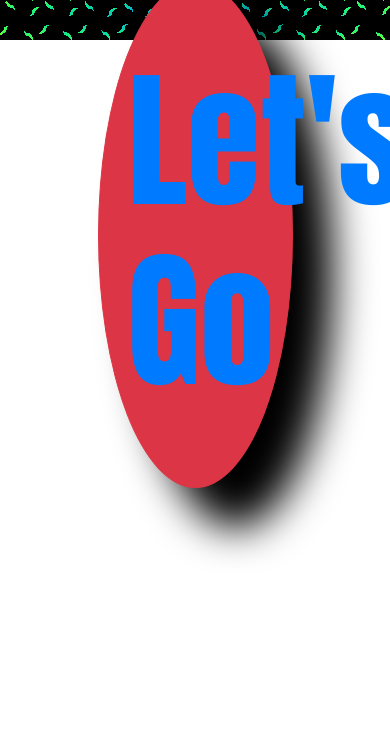
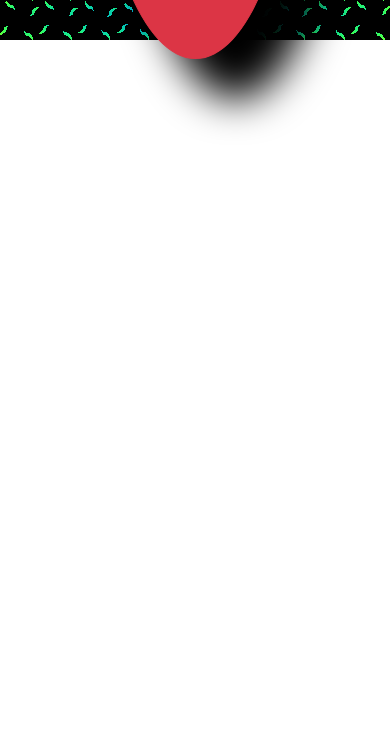
Before and after one commit to isamu1366/gitnaokiisamu, a plain HTML site: page index.html in a window 390 px wide. Shown: the part 804-1538 px from the top of the page. After the commit the page ends 1109 px from the top, so only its background shows below. Drawn offline with nearby package versions, Linux system fonts and the light colour scheme.

Commit message:
レスポンス

```diff
--- a/assets/css/style.css
+++ b/assets/css/style.css
@@ -17,6 +17,10 @@ body{
 .osu{
     box-shadow:40px 40px 40px black;
     height: 80%;
+
+}
+.osu h2{
+    font-size:150px;
 }
 .osu:active{
     margin: 30px 0 0 20px;
@@ -31,10 +35,103 @@ body{
 .container {
     z-index:3;
      margin-top: -59%;
-     position: relative;
+     position:relative;
 }
 @media screen and (max-width:1600px) {
     .container {
         margin-top: -40%;
     }
 }
+@media screen and (max-width:1380px) {
+    .container {
+        margin-top: -55%;
+    }
+}
+@media screen and (max-width:1300px) {
+    .container {
+        margin-top: -58%;
+    }
+}
+@media screen and (max-width:1250px) {
+    .container {
+        margin-top: -60%;
+    }
+}
+@media screen and (max-width:1200px) {
+    .container {
+        margin-top: -63%;
+    }
+}
+@media screen and (max-width:1150px) {
+    .container {
+        margin-top: -66%;
+    }
+}
+@media screen and (max-width:1100px) {
+    .container {
+        margin-top: -70%;
+    }
+}
+@media screen and (max-width:1050px) {
+    .container {
+        margin-top: -75%;
+    }
+}@media screen and (max-width:1000px) {
+    .container {
+        margin-top: -78%;
+    }
+}
+@media screen and (max-width:950px) {
+    .container {
+        margin-top: -82%;
+    }
+}
+@media screen and (max-width:900px) {
+    .container {
+        margin-top: -85%;
+    }
+}
+@media screen and (max-width:850px) {
+    .container {
+        margin-top: -89%;
+    }
+}
+@media screen and (max-width:800px) {
+    .container {
+        margin-top: -94%;
+    }
+    .osu h2{
+        font-size: 80px;
+    }
+
+}
+@media screen and (max-width:750px) {
+    .container {
+        margin-top: -104%;
+    }
+}
+@media screen and (max-width:700px) {
+    .container {
+        margin-top: -110%;
+    }
+}
+@media screen and (max-width:650px) {
+    .container {
+        margin-top: -123%;
+    }
+}
+@media screen and (max-width:600px) {
+    .container {
+        margin-top: -128%;
+    }
+}
+@media screen and (max-width:550px) {
+    .container {
+        margin-top: -145%;
+    }
+}
+@media screen and (max-width:500px) {
+    .container {
+        margin-top:-150%;
+    }
+}
--- a/index.html
+++ b/index.html
@@ -19,7 +19,7 @@
         </div>
          <div class="row justify-content-center" style="height: 75%;">
             <button class="btn btn-danger btn-block osu" style="height: 80%;width:50%;border-radius: 50%;" >
-                    <a href="naoki.html"><h2 style="padding:10%;font-size:150px;">Let's Go</h2></a>
+                    <a href="naoki.html"><h2 style="padding:10%;">Let's Go</h2></a>
             </button>
          </div>
             <div class="footer">
```
